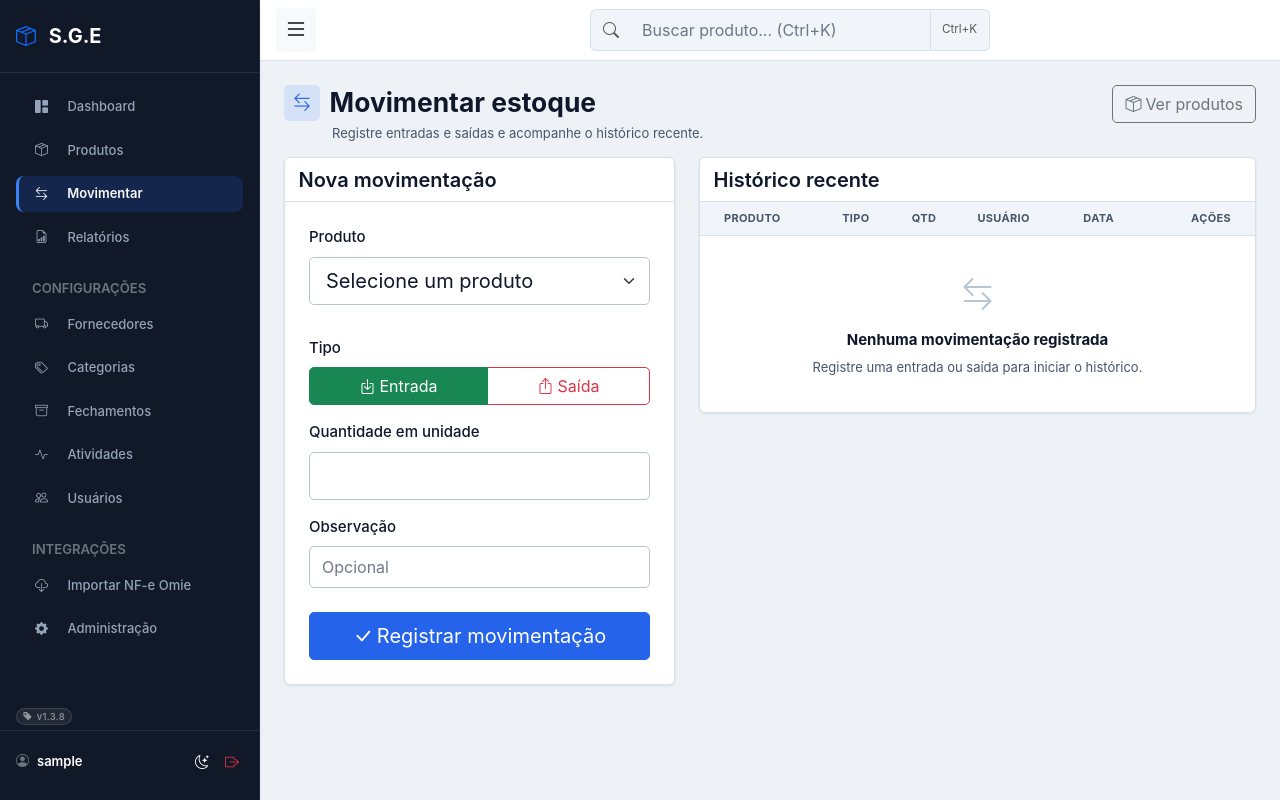
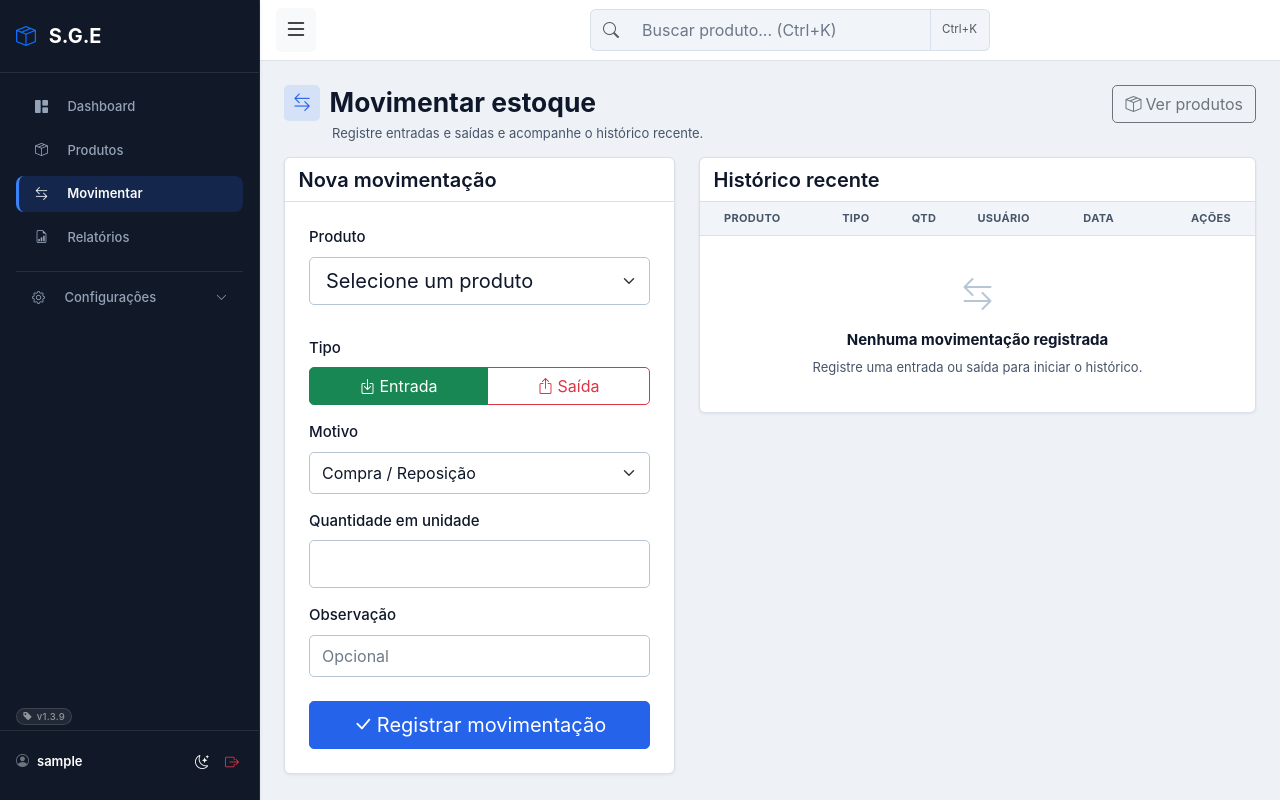
Before and after one commit to mrmateussiilva/sge, a Django app: page /movimentacao/ in a window 1280 px wide. Run offline with Django 5.2, Linux system fonts and the light colour scheme; the visitor is signed in with stand-in values (Sample User, id 1); data that the repository does not hold is empty; parts of the project's set-up code (start-up, migrations or seed data) failed here and were passed over; some libraries are stand-ins or nearby versions.

Commit message:
release: publica v1.3.9

```diff
--- a/core/settings.py
+++ b/core/settings.py
@@ -11,7 +11,7 @@ from pathlib import Path
 from django.core.exceptions import ImproperlyConfigured
 # Build paths inside the project like this: BASE_DIR / 'subdir'.
 BASE_DIR = Path(__file__).resolve().parent.parent
-APP_VERSION = '1.3.8'
+APP_VERSION = '1.3.9'
 
 
 # SECURITY WARNING: don't run with debug turned on in production!
--- a/estoque/static/estoque/css/components.css
+++ b/estoque/static/estoque/css/components.css
@@ -36,6 +36,20 @@
     background: var(--sge-sidebar-active-bg);
     color: var(--sge-sidebar-text);
     font-weight: 600;
+}
+
+.sidebar-collapse-arrow {
+    transition: transform 0.2s ease;
+}
+
+.nav-link-custom[aria-expanded="true"] .sidebar-collapse-arrow {
+    transform: rotate(180deg);
+}
+
+.sidebar-submenu {
+    border-left: 2px solid rgba(255, 255, 255, 0.1);
+    margin-left: 1.25rem;
+    padding-left: 0.5rem;
 }
 
 .card,
--- a/estoque/static/estoque/js/main.js
+++ b/estoque/static/estoque/js/main.js
@@ -445,8 +445,23 @@ document.addEventListener('DOMContentLoaded', () => {
     function updateGlobalMoveSubmitLabel() {
         const tipoEl = document.getElementById('globalMoveTipo');
         const btn = document.getElementById('globalMoveSubmitBtn');
+        const optEntrada = document.getElementById('globalMoveOptEntrada');
+        const optSaida = document.getElementById('globalMoveOptSaida');
+        const motivoEl = document.getElementById('globalMoveMotivo');
         if (tipoEl && btn) {
-            btn.textContent = tipoEl.value === 'SAIDA' ? 'Registrar saída' : 'Registrar entrada';
+            const isSaida = tipoEl.value === 'SAIDA';
+            btn.textContent = isSaida ? 'Registrar saída' : 'Registrar entrada';
+            if (optEntrada && optSaida && motivoEl) {
+                if (isSaida) {
+                    optEntrada.classList.add('d-none');
+                    optSaida.classList.remove('d-none');
+                    motivoEl.value = 'PRODUCAO';
+                } else {
+                    optSaida.classList.add('d-none');
+                    optEntrada.classList.remove('d-none');
+                    motivoEl.value = 'COMPRA';
+                }
+            }
         }
     }
 
@@ -509,9 +524,11 @@ document.addEventListener('DOMContentLoaded', () => {
         btn.disabled = true;
         btn.innerHTML = '<span class="spinner-border spinner-border-sm me-2"></span>Salvando...';
 
+        const motivoEl = document.getElementById('globalMoveMotivo');
         const payload = {
             produto_id: pid,
             tipo: document.getElementById('globalMoveTipo').value,
+            motivo: motivoEl ? motivoEl.value : '',
             quantidade: parseFloat(document.getElementById('globalMoveQuantidade').value),
             observacao: document.getElementById('globalMoveObservacao').value
         };
--- a/estoque/templates/estoque/components/modal_movimentacao.html
+++ b/estoque/templates/estoque/components/modal_movimentacao.html
@@ -60,6 +60,25 @@
                             <input type="number" step="0.01" min="0.01" class="form-control" id="globalMoveQuantidade" required>
                         </div>
                     </div>
+                    <div class="mb-3">
+                        <label class="form-label fw-semibold text-secondary small">Motivo</label>
+                        <select class="form-select" id="globalMoveMotivo">
+                            <option value="">Selecione o motivo (opcional)</option>
+                            <optgroup id="globalMoveOptEntrada" label="Entrada">
+                                <option value="COMPRA" selected>Compra / Reposição</option>
+                                <option value="DEVOLUCAO">Devolução</option>
+                                <option value="AJUSTE">Ajuste de Inventário</option>
+                                <option value="OUTRO">Outro</option>
+                            </optgroup>
+                            <optgroup id="globalMoveOptSaida" label="Saída" class="d-none">
+                                <option value="PRODUCAO">Uso em Produção / Consumo</option>
+                                <option value="AVARIA">Avaria / Defeito / Perda</option>
+                                <option value="VENCIMENTO">Vencimento / Descarte</option>
+                                <option value="AJUSTE">Ajuste de Inventário</option>
+                                <option value="OUTRO">Outro</option>
+                            </optgroup>
+                        </select>
+                    </div>
                     <div class="mb-1">
                         <label class="form-label fw-semibold text-secondary small">Observação</label>
                         <input type="text" class="form-control" id="globalMoveObservacao" placeholder="Opcional">
--- a/estoque/templates/estoque/components/sidebar.html
+++ b/estoque/templates/estoque/components/sidebar.html
@@ -33,33 +33,47 @@
         <a href="/relatorio/" class="nav-link nav-link-custom rounded-3 py-2 px-3 mb-2 {% if '/relatorio/' in request.path %}active{% endif %}">
             <i class="bi bi-file-earmark-bar-graph me-3"></i> Relatórios
         </a>
-        <div class="mt-3 mb-2 px-3 small text-uppercase text-secondary fw-semibold">Configurações</div>
-        <a href="/fornecedores/" class="nav-link nav-link-custom rounded-3 py-2 px-3 mb-2 {% if '/fornecedores/' in request.path %}active{% endif %}">
-            <i class="bi bi-truck me-3"></i> Fornecedores
+        <div class="my-2 border-top border-secondary border-opacity-25"></div>
+
+        <!-- Menu recolhível de Configurações e Cadastros -->
+        <button class="nav-link nav-link-custom rounded-3 py-2 px-3 mb-2 d-flex align-items-center justify-content-between w-100 border-0 bg-transparent text-start {% if '/fornecedores/' in request.path or '/categorias/' in request.path or '/fechamentos/' in request.path or '/log/' in request.path or '/usuarios/' in request.path or '/omie/' in request.path %}active{% endif %}"
+                type="button"
+                data-bs-toggle="collapse"
+                data-bs-target="#sidebarConfigSubmenu"
+                aria-expanded="{% if '/fornecedores/' in request.path or '/categorias/' in request.path or '/fechamentos/' in request.path or '/log/' in request.path or '/usuarios/' in request.path or '/omie/' in request.path %}true{% else %}false{% endif %}"
+                aria-controls="sidebarConfigSubmenu">
+            <span><i class="bi bi-gear me-3"></i> Configurações</span>
+            <i class="bi bi-chevron-down small sidebar-collapse-arrow"></i>
+        </button>
+
+        <div class="collapse sidebar-submenu {% if '/fornecedores/' in request.path or '/categorias/' in request.path or '/fechamentos/' in request.path or '/log/' in request.path or '/usuarios/' in request.path or '/omie/' in request.path %}show{% endif %}"
+             id="sidebarConfigSubmenu">
+            <a href="/fornecedores/" class="nav-link nav-link-custom rounded-3 py-1.5 px-3 mb-1 small {% if '/fornecedores/' in request.path %}active{% endif %}">
+                <i class="bi bi-truck me-2"></i> Fornecedores
             </a>
-        <a href="/categorias/" class="nav-link nav-link-custom rounded-3 py-2 px-3 mb-2 {% if '/categorias/' in request.path %}active{% endif %}">
-            <i class="bi bi-tags me-3"></i> Categorias
+            <a href="/categorias/" class="nav-link nav-link-custom rounded-3 py-1.5 px-3 mb-1 small {% if '/categorias/' in request.path %}active{% endif %}">
+                <i class="bi bi-tags me-2"></i> Categorias
             </a>
-        <a href="/fechamentos/" class="nav-link nav-link-custom rounded-3 py-2 px-3 mb-2 {% if '/fechamentos/' in request.path %}active{% endif %}">
-            <i class="bi bi-archive me-3"></i> Fechamentos
+            <a href="/fechamentos/" class="nav-link nav-link-custom rounded-3 py-1.5 px-3 mb-1 small {% if '/fechamentos/' in request.path %}active{% endif %}">
+                <i class="bi bi-archive me-2"></i> Fechamentos
             </a>
-        <a href="/log/" class="nav-link nav-link-custom rounded-3 py-2 px-3 mb-2 {% if '/log/' in request.path %}active{% endif %}">
-            <i class="bi bi-activity me-3"></i> Atividades
+            <a href="/log/" class="nav-link nav-link-custom rounded-3 py-1.5 px-3 mb-1 small {% if '/log/' in request.path %}active{% endif %}">
+                <i class="bi bi-activity me-2"></i> Atividades
+            </a>
+            <a href="/omie/notas/" class="nav-link nav-link-custom rounded-3 py-1.5 px-3 mb-1 small {% if '/omie/' in request.path %}active{% endif %}">
+                <i class="bi bi-cloud-download me-2"></i> Importar NF-e
             </a>
             {% if usuario_admin %}
-        <a href="/usuarios/" class="nav-link nav-link-custom rounded-3 py-2 px-3 mb-2 {% if '/usuarios/' in request.path %}active{% endif %}">
-            <i class="bi bi-people me-3"></i> Usuários
+            <a href="/usuarios/" class="nav-link nav-link-custom rounded-3 py-1.5 px-3 mb-1 small {% if '/usuarios/' in request.path %}active{% endif %}">
+                <i class="bi bi-people me-2"></i> Usuários
             </a>
             {% endif %}
-        <div class="mt-3 mb-2 px-3 small text-uppercase text-secondary fw-semibold">Integrações</div>
-        <a href="/omie/notas/" class="nav-link nav-link-custom rounded-3 py-2 px-3 mb-2 {% if '/omie/' in request.path %}active{% endif %}">
-            <i class="bi bi-cloud-download me-3"></i> Importar NF-e Omie
-        </a>
             {% if usuario_staff %}
-        <a href="/admin/" class="nav-link nav-link-custom rounded-3 py-2 px-3 mb-2" target="_blank" hx-boost="false">
-            <i class="bi bi-gear-fill me-3"></i> Administração
+            <a href="/admin/" class="nav-link nav-link-custom rounded-3 py-1.5 px-3 mb-1 small" target="_blank" hx-boost="false">
+                <i class="bi bi-shield-lock me-2"></i> Django Admin
             </a>
             {% endif %}
+        </div>
     </div>
     <div class="px-3 pb-1 pt-2">
         <a href="https://github.com/mrmateussiilva/sge/releases/tag/v{{ app_version }}"
--- a/estoque/templates/estoque/detalhe.html
+++ b/estoque/templates/estoque/detalhe.html
@@ -171,6 +171,9 @@
                     <td class="ps-4 text-muted small" data-label="Data">{{ m.data|date:"d/m/Y H:i" }}</td>
                     <td data-label="Tipo">
                         {% include 'estoque/components/status_badge.html' with status=m.tipo %}
+                        {% if m.motivo %}
+                        <div class="small text-muted mt-1">{{ m.get_motivo_display }}</div>
+                        {% endif %}
                     </td>
                     <td data-label="Quantidade">{{ m.quantidade }} {{ produto.unidade_simbolo }}</td>
                     <td class="text-muted" data-label="Observação">{{ m.observacao|default:'-' }}</td>
--- a/estoque/templates/estoque/movimentacao.html
+++ b/estoque/templates/estoque/movimentacao.html
@@ -52,11 +52,28 @@
                     <div class="col-12">
                         <label class="form-label fw-medium">Tipo</label>
                         <div class="btn-group w-100" role="group">
-                            <input class="btn-check" type="radio" name="tipo" value="ENTRADA" id="tipo_entrada" checked>
+                            <input class="btn-check" type="radio" name="tipo" value="ENTRADA" id="tipo_entrada" checked onchange="updateMotivoOptions('ENTRADA')">
                             <label class="btn btn-outline-success" for="tipo_entrada"><i class="bi bi-box-arrow-in-down me-1"></i>Entrada</label>
-                            <input class="btn-check" type="radio" name="tipo" value="SAIDA" id="tipo_saida">
+                            <input class="btn-check" type="radio" name="tipo" value="SAIDA" id="tipo_saida" onchange="updateMotivoOptions('SAIDA')">
                             <label class="btn btn-outline-danger" for="tipo_saida"><i class="bi bi-box-arrow-up me-1"></i>Saída</label>
                         </div>
+                    </div>
+
+                    <div class="col-12">
+                        <label for="select-motivo-mov" class="form-label fw-medium">Motivo</label>
+                        <select id="select-motivo-mov" name="motivo" class="form-select">
+                            <option value="">Selecione o motivo (opcional)</option>
+                            <optgroup id="optgroup-entrada" label="Entrada">
+                                {% for val, label in motivos_entrada %}
+                                <option value="{{ val }}" {% if val == 'COMPRA' %}selected{% endif %}>{{ label }}</option>
+                                {% endfor %}
+                            </optgroup>
+                            <optgroup id="optgroup-saida" label="Saída" class="d-none">
+                                {% for val, label in motivos_saida %}
+                                <option value="{{ val }}">{{ label }}</option>
+                                {% endfor %}
+                            </optgroup>
+                        </select>
                     </div>
 
                     <div class="col-12">
@@ -92,3 +109,23 @@
 </div>
 </div>
 {% endblock %}
+
+{% block scripts %}
+<script>
+function updateMotivoOptions(tipo) {
+    const optEntrada = document.getElementById('optgroup-entrada');
+    const optSaida = document.getElementById('optgroup-saida');
+    const select = document.getElementById('select-motivo-mov');
+    if (!select || !optEntrada || !optSaida) return;
+    if (tipo === 'SAIDA') {
+        optEntrada.classList.add('d-none');
+        optSaida.classList.remove('d-none');
+        select.value = 'PRODUCAO';
+    } else {
+        optSaida.classList.add('d-none');
+        optEntrada.classList.remove('d-none');
+        select.value = 'COMPRA';
+    }
+}
+</script>
+{% endblock %}
--- a/estoque/templates/estoque/movimentacao/_historico_tabela.html
+++ b/estoque/templates/estoque/movimentacao/_historico_tabela.html
@@ -26,6 +26,12 @@
                             </td>
                             <td data-label="Tipo">
                                 {% include 'estoque/components/status_badge.html' with status=m.tipo %}
+                                {% if m.motivo %}
+                                <div class="small text-muted mt-1">{{ m.get_motivo_display }}</div>
+                                {% endif %}
+                                {% if m.observacao %}
+                                <div class="small text-muted" style="font-size: 0.75rem;">{{ m.observacao }}</div>
+                                {% endif %}
                             </td>
                             <td class="fw-semibold" data-label="Qtd">{{ m.quantidade }} {{ m.produto.unidade_simbolo }}</td>
                             <td class="text-muted small" data-label="Usuário">{{ m.usuario.username|default:"Sistema" }}</td>
--- a/estoque/views/movimentacoes.py
+++ b/estoque/views/movimentacoes.py
@@ -49,6 +49,10 @@ def registrar_movimentacao(request):
             tipo = data.get('tipo')
             quantidade_raw = data.get('quantidade')
             observacao = data.get('observacao', '')
+            motivo = (data.get('motivo') or '').strip().upper()
+            motivos_validos = dict(Movimentacao.MOTIVO_CHOICES)
+            if motivo and motivo not in motivos_validos:
+                motivo = 'OUTRO'
 
             if not produto_id or not tipo or not quantidade_raw:
                 err_msg = 'Campos obrigatórios ausentes.'
@@ -72,11 +76,13 @@ def registrar_movimentacao(request):
                 produto=produto,
                 usuario=request.user,
                 tipo=tipo,
+                motivo=motivo,
                 quantidade=quantidade,
                 observacao=observacao,
             )
             produto.refresh_from_db()
-            log_acao(request.user, tipo, f'{tipo} de {quantidade} {produto.unidade_simbolo} de {produto.descricao}', 'Movimentacao')
+            motivo_desc = f" ({dict(Movimentacao.MOTIVO_CHOICES).get(motivo)})" if motivo else ""
+            log_acao(request.user, tipo, f'{tipo}{motivo_desc} de {quantidade} {produto.unidade_simbolo} de {produto.descricao}', 'Movimentacao')
 
             if is_json:
                 return json_ok(
@@ -116,11 +122,27 @@ def registrar_movimentacao(request):
     page_number = request.GET.get('page', 1)
     page_obj = paginator.get_page(page_number)
 
+    motivos_saida = [
+        ('PRODUCAO', 'Uso em Produção / Consumo'),
+        ('AVARIA', 'Avaria / Defeito / Perda'),
+        ('VENCIMENTO', 'Vencimento / Descarte'),
+        ('AJUSTE', 'Ajuste de Inventário'),
+        ('OUTRO', 'Outro'),
+    ]
+    motivos_entrada = [
+        ('COMPRA', 'Compra / Reposição'),
+        ('DEVOLUCAO', 'Devolução'),
+        ('AJUSTE', 'Ajuste de Inventário'),
+        ('OUTRO', 'Outro'),
+    ]
+
     context = {
         'produtos': produtos,
         'lista_produtos_qs': lista_produtos_qs,
         'page_obj': page_obj,
         'movimentacoes': page_obj,
+        'motivos_saida': motivos_saida,
+        'motivos_entrada': motivos_entrada,
     }
 
     if requisicao_htmx(request):
--- a/pyproject.toml
+++ b/pyproject.toml
@@ -1,6 +1,6 @@
 [project]
 name = "sge-final"
-version = "1.3.8"
+version = "1.3.9"
 description = "Add your description here"
 readme = "README.md"
 requires-python = ">=3.13"
```
Also changed, not shown: estoque/models.py (+15 -4 lines), estoque/tests.py (+22 -0 lines), estoque/migrations/0021_movimentacao_motivo.py (added), 1 other file. Lines whose indentation alone changed are shown as unchanged.
